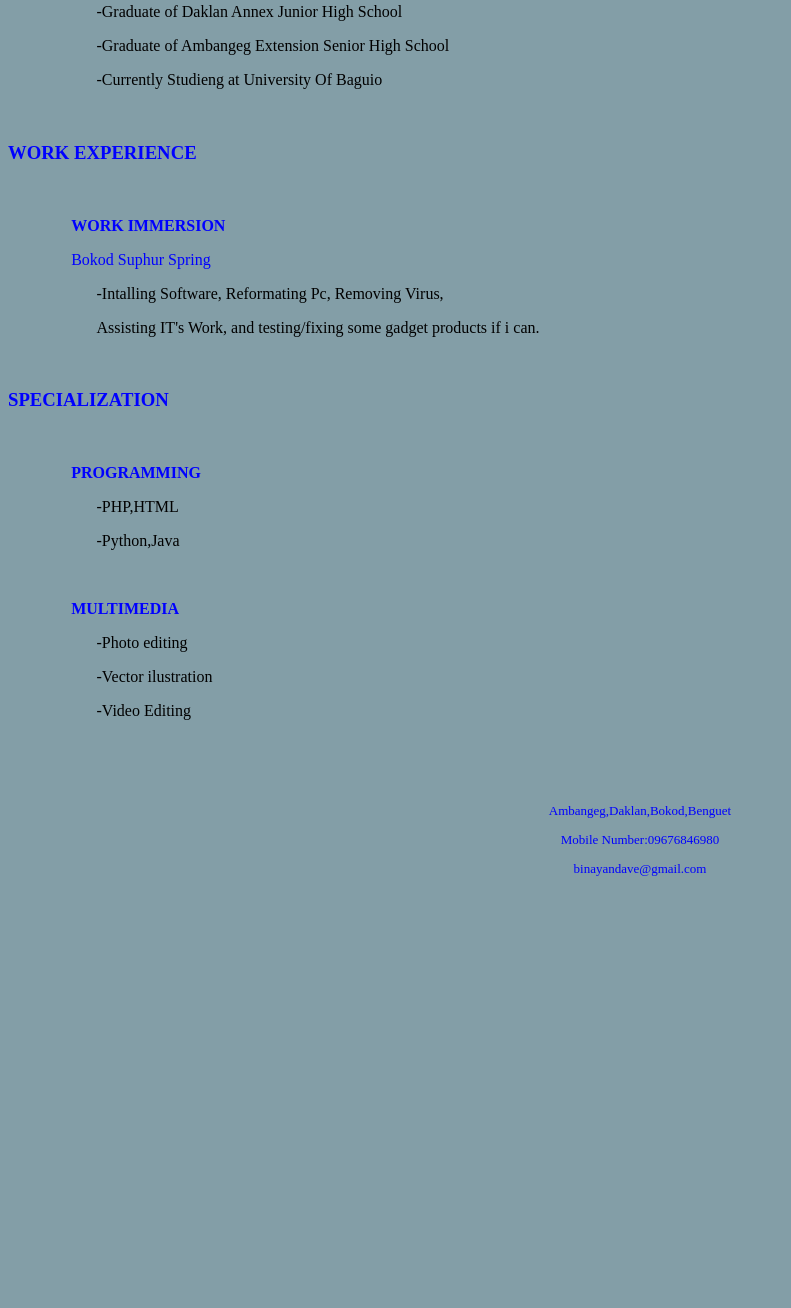
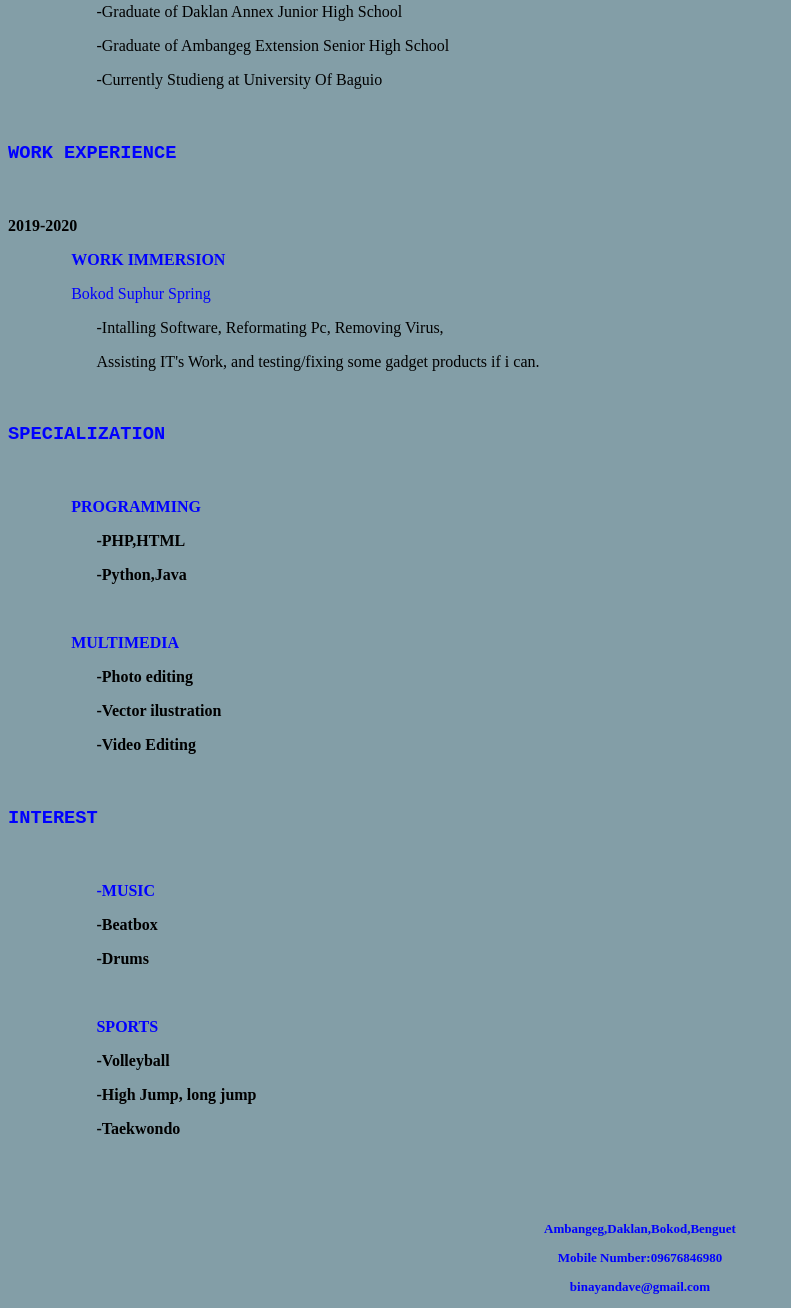
Before and after one commit to Binay-an/HUMCOM1IAA1, a plain HTML site: page Exercise2.html in a window 1280 px wide. Shown: the part 526-1834 px from the top of the page, without its empty margins (0-791 px from the left). Before the commit the page ends 1416 px from the top, so only its background shows below. Drawn offline with Linux system fonts and the light colour scheme.

Commit message:
Add files via upload

```diff
--- a/Exercise2.html
+++ b/Exercise2.html
@@ -10,7 +10,7 @@
     <br>
     <section>
         <Br>
-        <h3 style="color:blue;">OBJECTIVE</h3>
+        <h3 style="color:blue;font-family: 'Courier New', Courier, monospace;">OBJECTIVE</h3>
         <br>
             <p style="margin-left:7%;">-To secure a challenging position in a reputable organization to expand my
                 learnings, knowledge, and skills.</p>
@@ -28,9 +28,9 @@
                 studies background to the maximum.</p>
             </section>
             <Br>
-        <h3 style="color:blue;">EDUCATIONAL BACKGROUND</h3>
+        <h3 style="color:blue;font-family: 'Courier New', Courier, monospace;">EDUCATIONAL BACKGROUND</h3>
         <br>
-            <p style="margin-left:7%;">-To secure a challenging position in a reputable organization to expand my learnings, knowledge, and skills.</p>
+        <p style="margin-left:7%;">-To secure a challenging position in a reputable organization to expand my learnings, knowledge, and skills.</p>
                     </section>
                     <section>
             <p style="margin-left:7%;">-Graduat of Ambangeg Elementary School.</p>
@@ -46,10 +46,10 @@
                                 </section>
                                 <section>
                                     <Br>
-        <h3 style="color:blue;">WORK EXPERIENCE</h3>
+        <h3 style="color:blue;font-family: 'Courier New', Courier, monospace;">WORK EXPERIENCE</h3>
         <br>
         <b>
-            <p style="color:blue;margin-left:5%;">WORK IMMERSION</p>
+         <p>2019-2020</p><p style="color:blue;margin-left:5%;">WORK IMMERSION</p>
         </b>
             <p style="color:blue;margin-left:5%;">Bokod Suphur Spring</p>
       </section>
@@ -61,20 +61,29 @@
                                 </section>
                                 <section>
                                     <Br>
-        <h3 style="color:blue;">SPECIALIZATION</h3>
+        <h3 style="color:blue;font-family: 'Courier New', Courier, monospace;">SPECIALIZATION</h3>
         <br>
         <b>
         <p style="color:blue;margin-left:5%;">PROGRAMMING</p>
-       </b>
         <p style="margin-left:7%;">-PHP,HTML</p>
         <p style="margin-left:7%;">-Python,Java</p>
         <br>
         <b>
         <p style="color:blue;margin-left:5%;">MULTIMEDIA</p>
-       </b>
         <P style="margin-left:7%;">-Photo editing</P>
         <p style="margin-left:7%;">-Vector ilustration</p>
         <p style="margin-left:7%;">-Video Editing</p>
+        <br>
+        <h3 style="color:blue;font-family: 'Courier New', Courier, monospace;">INTEREST</h3>
+        <br>
+        <P style="margin-left:7%;color:blue;">-MUSIC</P>
+        <P style="margin-left:7%;">-Beatbox</P>
+        <P style="margin-left:7%;">-Drums</P>
+        <br>
+        <P style="margin-left:7%;color:blue;">SPORTS</P>
+        <P style="margin-left:7%;">-Volleyball</P>
+        <P style="margin-left:7%;">-High Jump, long jump</P>
+        <P style="margin-left:7%;">-Taekwondo</P>
         <br>
         <br>
         <br>
```
